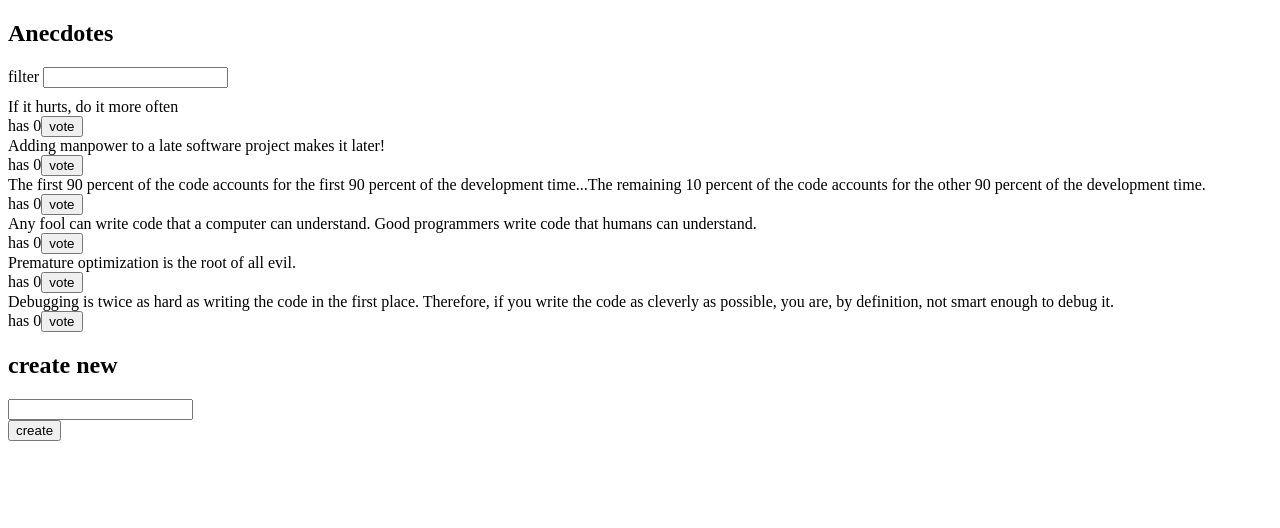
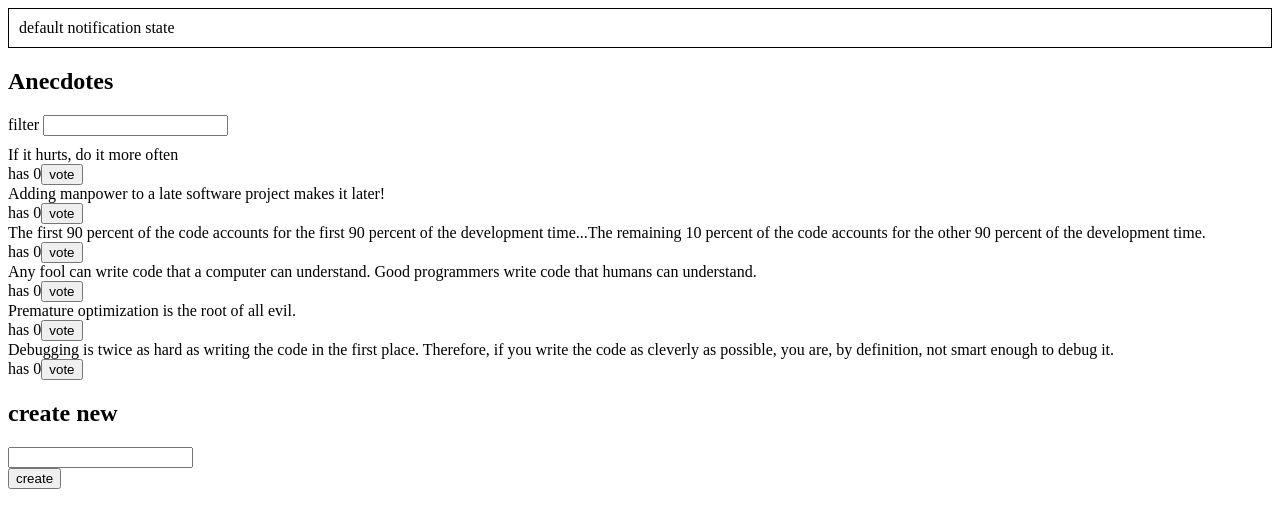
Before and after one commit to MooCodes/FullStackOpenSolutions, a React (Vite) app in the folder part6/redux-anecdotes/: page / in a window 1280 px wide. Shown: the top 528 px of the page. Built offline with nearby package versions, Linux system fonts and the light colour scheme.

Commit message:
6.12 Better anecdotes, step10

```diff
--- a/part6/redux-anecdotes/src/App.jsx
+++ b/part6/redux-anecdotes/src/App.jsx
@@ -1,11 +1,13 @@
 import AnecdoteForm from "./components/AnecdoteForm";
 import AnecdoteList from "./components/AnecdoteList";
 import Filter from "./components/Filter";
+import Notification from "./components/Notification";
 
 const App = () => {
 
   return (
     <div>
+      <Notification />
       <h2>Anecdotes</h2>
       <Filter />
       <AnecdoteList />
--- a/part6/redux-anecdotes/src/components/Notification.js
+++ b/part6/redux-anecdotes/src/components/Notification.jsx
@@ -1,4 +1,8 @@
+import { useSelector } from "react-redux"
+
 const Notification = () => {
+  const notification = useSelector(state => state.notification)
+
   const style = {
     border: 'solid',
     padding: 10,
@@ -6,7 +10,7 @@
   }
   return (
     <div style={style}>
-      render here notification...
+      {notification}
     </div>
   )
 }
--- a/part6/redux-anecdotes/src/main.jsx
+++ b/part6/redux-anecdotes/src/main.jsx
@@ -4,11 +4,13 @@
 import App from "./App";
 import anecdoteReducer from "./reducers/anecdoteReducer";
 import filterReducer from "./reducers/filterReducer";
+import notificationReducer from "./reducers/notificationReducer";
 
 const store = configureStore({
   reducer: {
     anecdotes: anecdoteReducer,
     filter: filterReducer,
+    notification: notificationReducer
   },
 });
 
--- /dev/null
+++ b/part6/redux-anecdotes/src/reducers/notificationReducer.js
@@ -0,0 +1,15 @@
+import { createSlice } from "@reduxjs/toolkit";
+
+const notificationSlice = createSlice({
+  name: "notification",
+  initialState: "default notification state",
+  reducers: {
+    notificationChange(state, action) {
+      console.log(action);
+      return action.payload;
+    },
+  },
+});
+
+export const { notificationChange } = notificationSlice.actions;
+export default notificationSlice.reducer;
```
